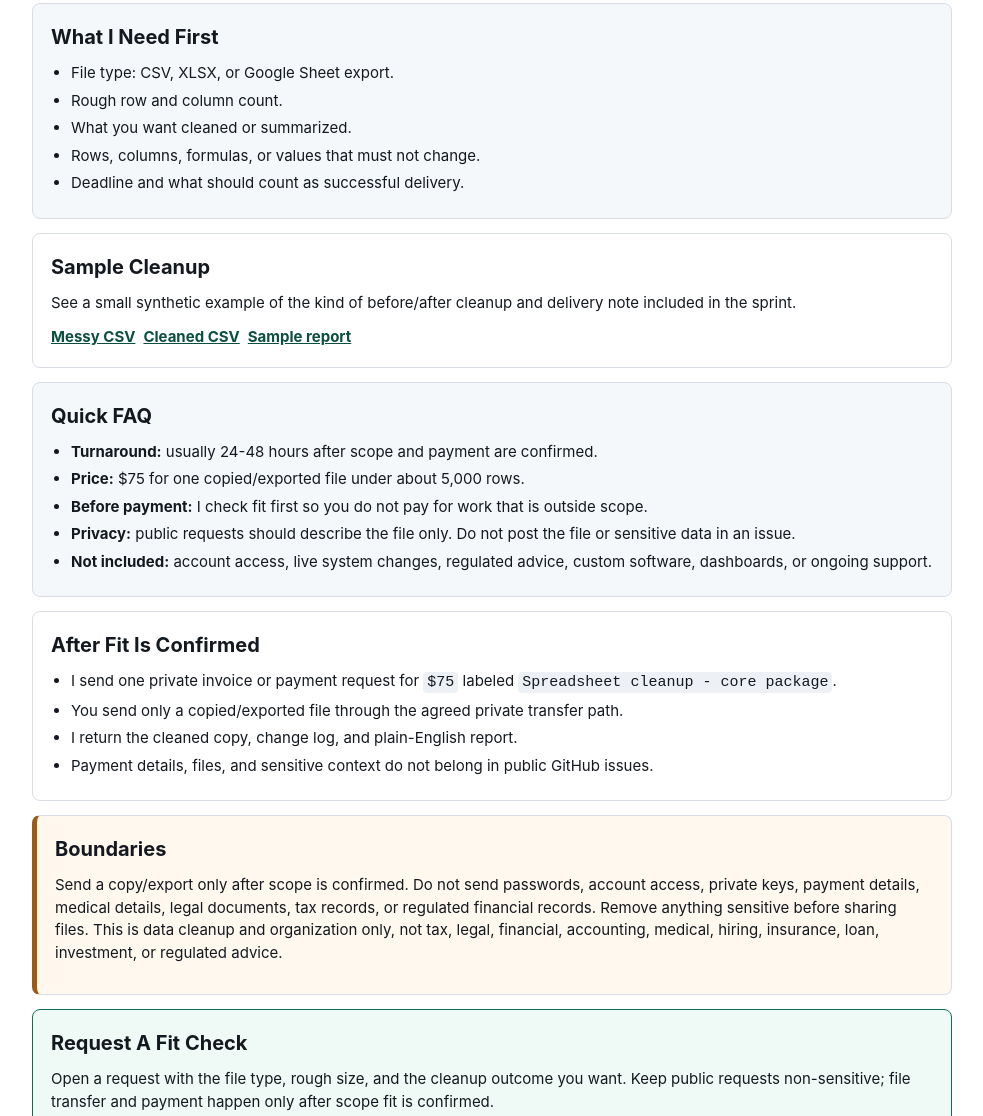
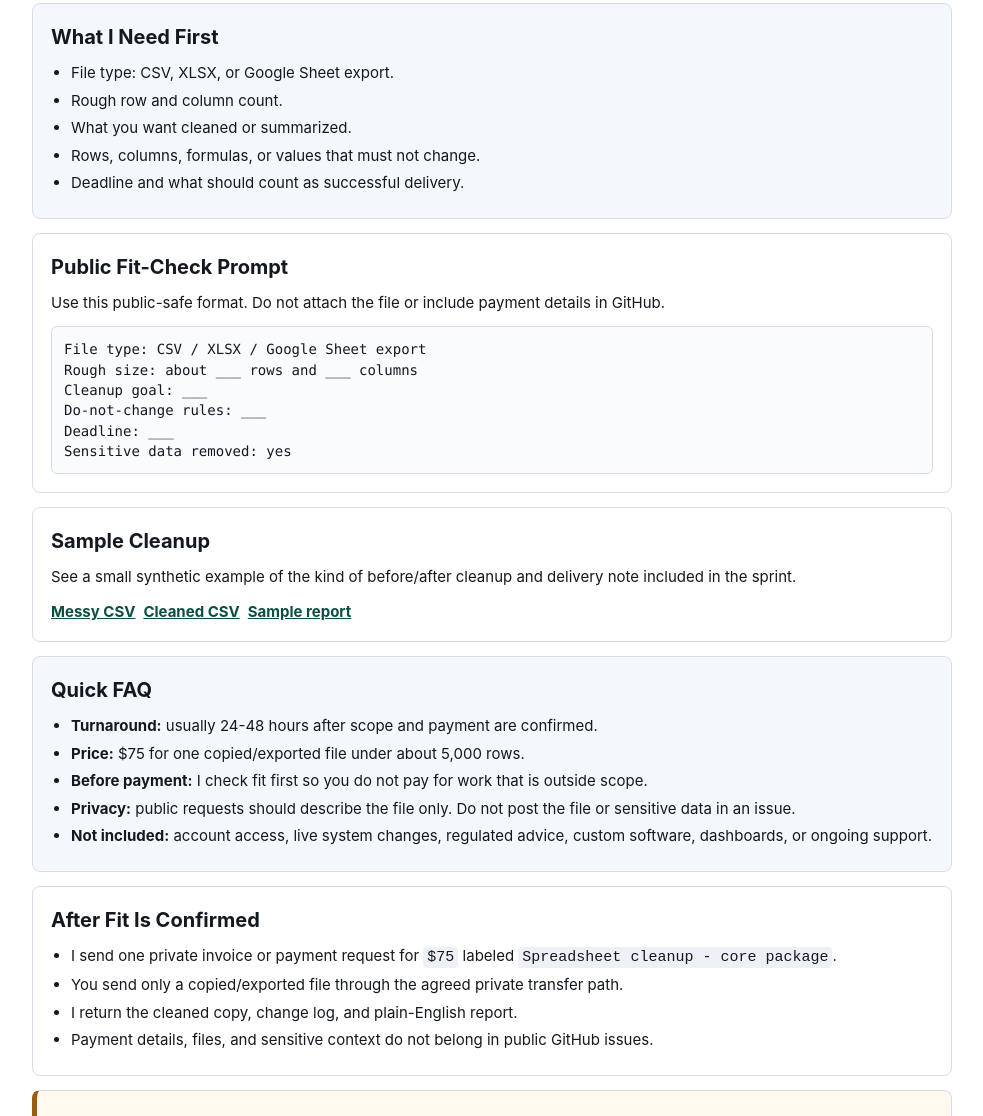
Before and after one commit to RasputinKaiser/spreadsheet-rescue-sprint, a plain HTML site: page index.html in a window 1280 px wide. Shown: the part 615-1731 px from the top of the page, without its empty margins (148-1131 px from the left). Drawn offline with Linux system fonts and the light colour scheme.

Commit message:
Add public fit-check prompt

```diff
--- a/index.html
+++ b/index.html
@@ -138,6 +138,16 @@
       border-radius: 4px;
       background: #edf1f5;
     }
+    pre {
+      overflow-x: auto;
+      margin: 10px 0 0;
+      padding: 12px;
+      border: 1px solid var(--line);
+      border-radius: 6px;
+      background: #f9fbfd;
+      white-space: pre-wrap;
+      font: 14px/1.45 ui-monospace, SFMono-Regular, Menlo, Consolas, monospace;
+    }
     @media (max-width: 760px) {
       .grid { grid-template-columns: 1fr; }
       main { width: min(100% - 22px, 920px); padding-top: 16px; }
@@ -187,6 +197,17 @@
   </section>
 
   <section>
+    <h2>Public Fit-Check Prompt</h2>
+    <p>Use this public-safe format. Do not attach the file or include payment details in GitHub.</p>
+    <pre>File type: CSV / XLSX / Google Sheet export
+Rough size: about ___ rows and ___ columns
+Cleanup goal: ___
+Do-not-change rules: ___
+Deadline: ___
+Sensitive data removed: yes</pre>
+  </section>
+
+  <section>
     <h2>Sample Cleanup</h2>
     <p>See a small synthetic example of the kind of before/after cleanup and delivery note included in the sprint.</p>
     <div class="sample-links">
@@ -224,7 +245,7 @@
 
   <section class="cta">
     <h2>Request A Fit Check</h2>
-    <p>Open a request with the file type, rough size, and the cleanup outcome you want. Keep public requests non-sensitive; file transfer and payment happen only after scope fit is confirmed.</p>
+    <p>Open a request with the file type, rough size, and the cleanup outcome you want. Current availability as of 2026-06-02: one fixed-scope cleanup slot is open. Keep public requests non-sensitive; file transfer and payment happen only after scope fit is confirmed.</p>
     <p>
       <a class="button" href="https://github.com/RasputinKaiser/spreadsheet-rescue-sprint/issues/new?template=fit-check.yml">Open fit-check request</a>
       <a class="button secondary" href="mailto:ianzvir@gmail.com?subject=Spreadsheet%20Rescue%20Sprint%20fit%20check">Email fit check</a>
```
Also changed, not shown: 1 other file.
